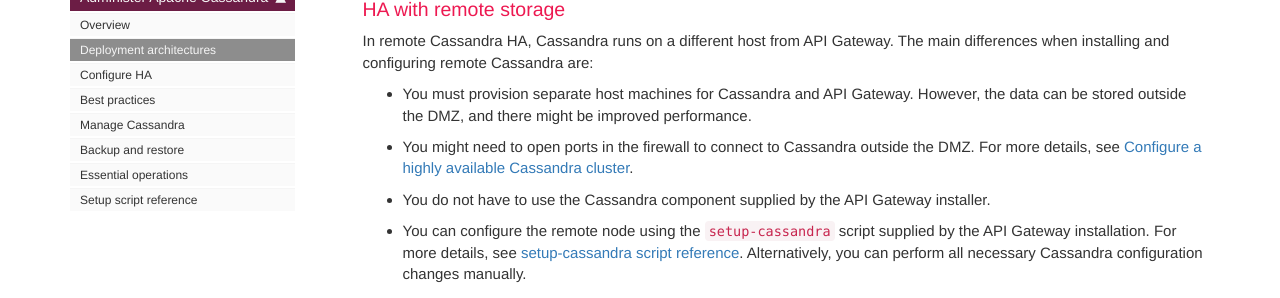
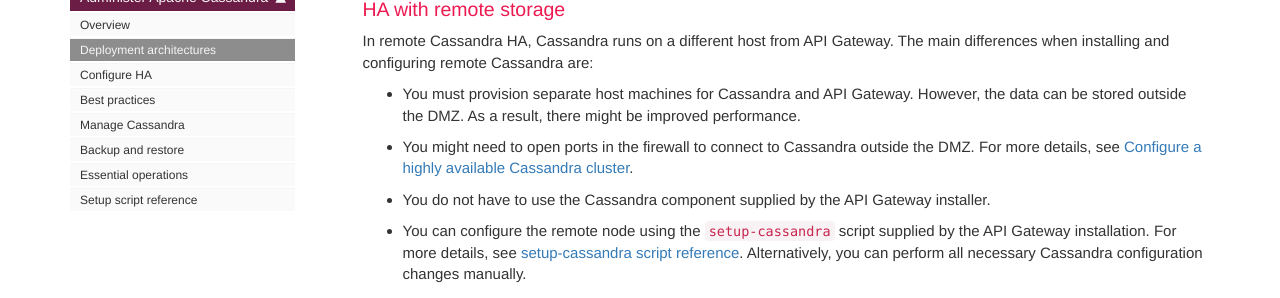
Before and after one commit to andreamussap/Axway_Docs4All_Hackathon, a Jekyll site: the page built from doctheme/pages/apigateway/cassadmin/cassandra_architecture.md, in a window 1280 px wide and 900 px high, scrolled down 2989 px. Shown: the part 175-473 px from the top of the window. Built offline with Jekyll 4.4.1, drawn with Linux system fonts in a browser that asks for light colours; nearby versions of some CDN libraries; comment, search, counter and statistics services are not loaded.

Commit message:
Update cassandra_architecture.md

```diff
--- a/doctheme/pages/apigateway/cassadmin/cassandra_architecture.md
+++ b/doctheme/pages/apigateway/cassadmin/cassandra_architecture.md
@@ -153,8 +153,8 @@
 
   - You must provision separate host machines for Cassandra and
     <span class="api_gateway_variablesgateway">API Gateway</span>.
-    However, the data can be stored outside the DMZ, and there might be
-    improved performance.
+    However, the data can be stored outside the DMZ.  As a result,
+    there might be improved performance.
   - You might need to open ports in the firewall to connect to Cassandra
     outside the DMZ. For more details, see [Configure a highly available
     Cassandra cluster](cassandra_config.htm#Network).
```
